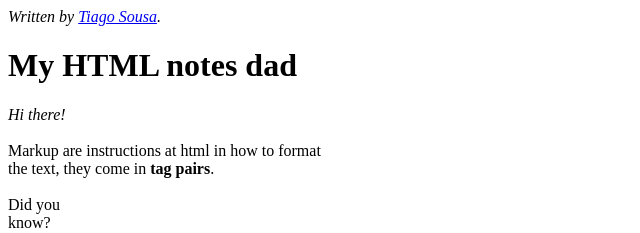
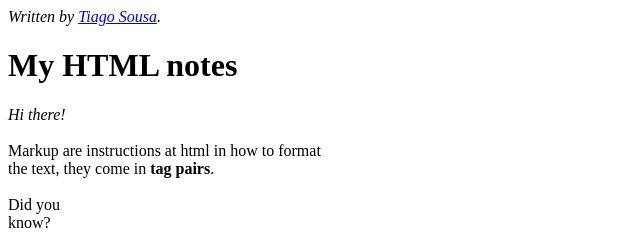
Before and after one commit to Photon-einstein/Udacity_Introduction_to_Programming, a plain HTML site: page 1-HTML/notes.html in a window 1280 px wide. Shown: the top 233 px of the page, 0-640 px from the left. Drawn offline with Linux system fonts and the light colour scheme.

Commit message:
Update notes.html

```diff
--- a/1-HTML/notes.html
+++ b/1-HTML/notes.html
@@ -11,7 +11,7 @@
     </head>
 
     <body>
-        <h1>My HTML notes dad</h1>
+        <h1>My HTML notes</h1>
         <em>Hi there!</em><br><br>
         Markup are instructions at html in how to format <br>
         the text, they come in <strong>tag pairs</strong>.<br>
```
